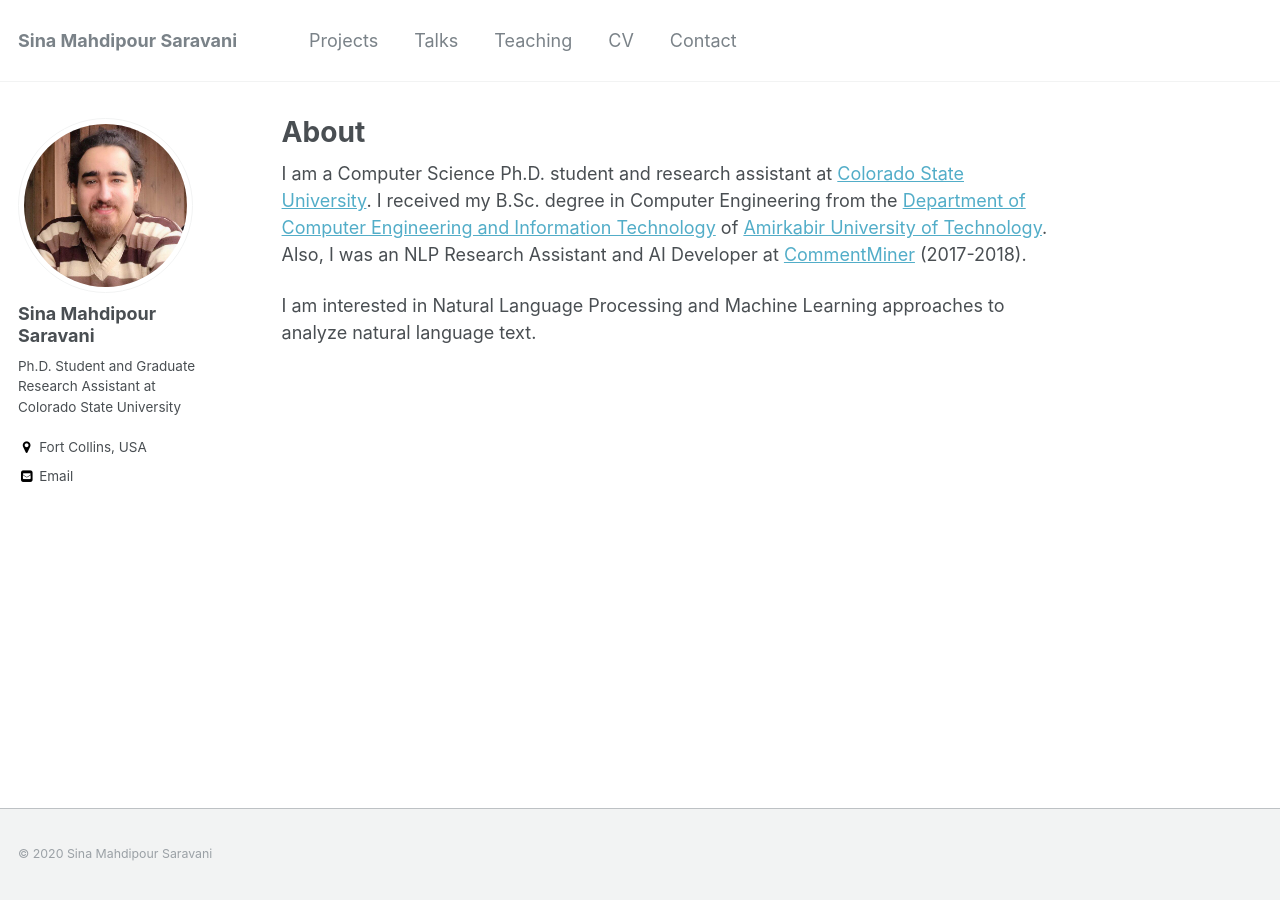
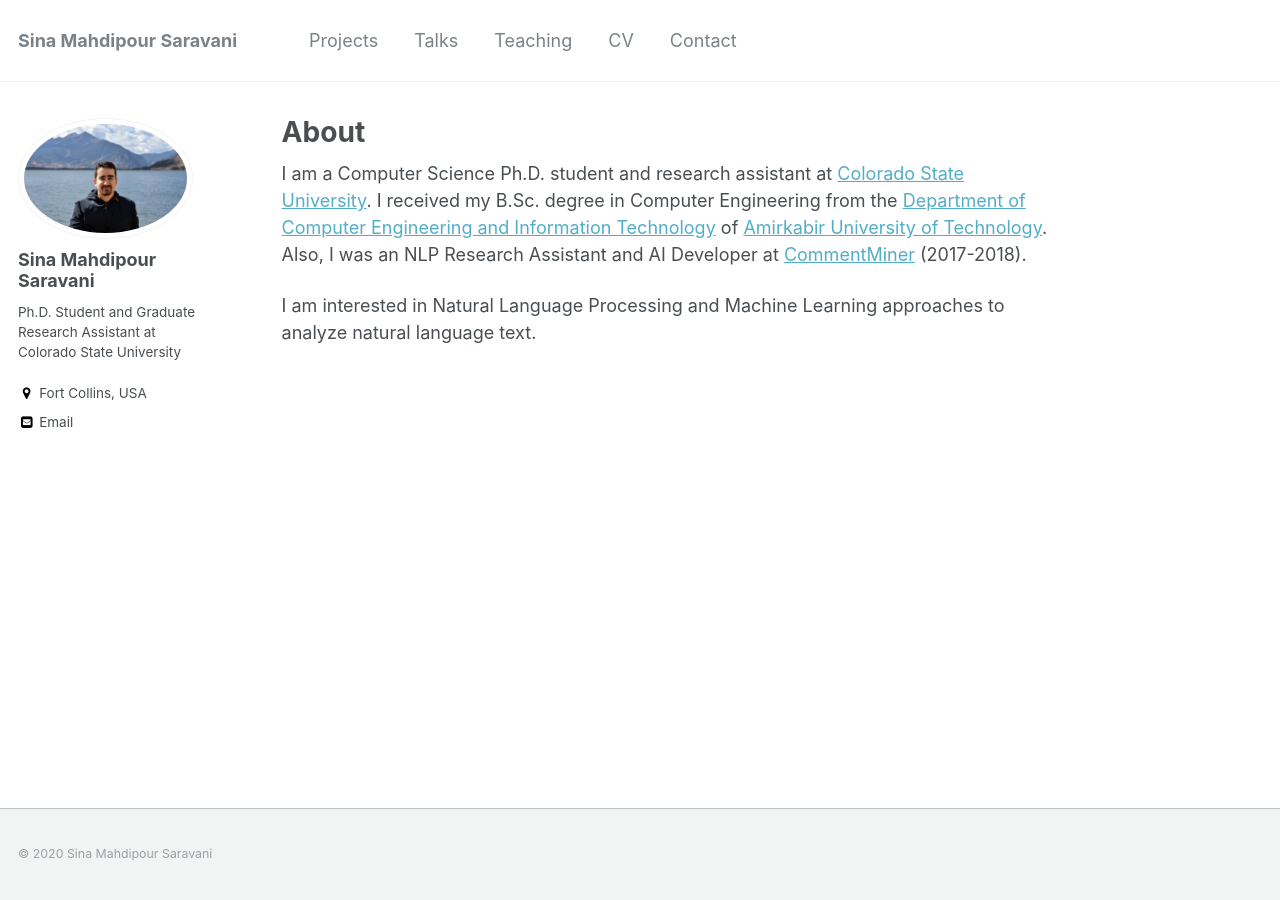
Before and after one commit to sinamps/sinamps.github.io, a Jekyll site: the page built from _pages/about.md, in a window 1280 px wide. Built offline with Jekyll 4.4.1, drawn with Linux system fonts in a browser that asks for light colours.

Commit message:
Update _config.yml

```diff
--- a/_config.yml
+++ b/_config.yml
@@ -81,7 +81,7 @@ analytics:
 # Site Author
 author:
   name             : "Sina Mahdipour Saravani"
-  avatar           : "photo_2019-07-25_21-45-01.jpg"
+  avatar           : "frisco.JPG"
   bio              : "Ph.D. Student and Graduate Research Assistant at Colorado State University"
   location         : "Fort Collins, USA"
   employer         :
```
